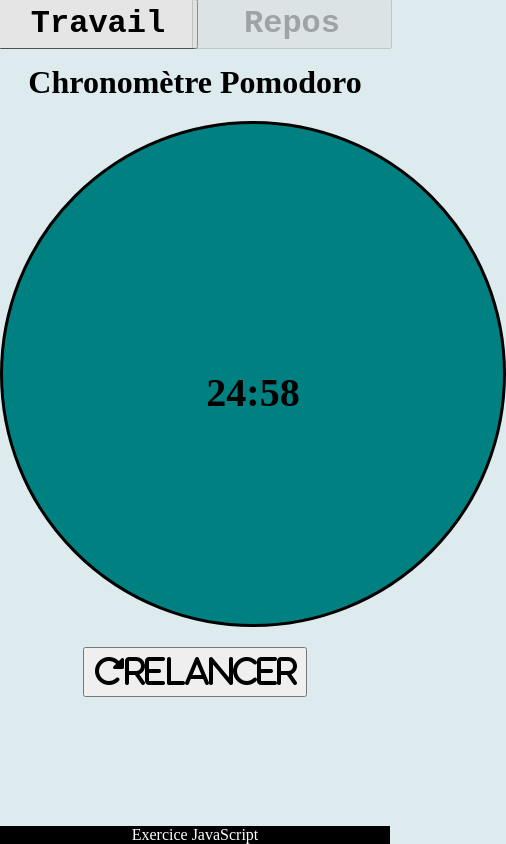
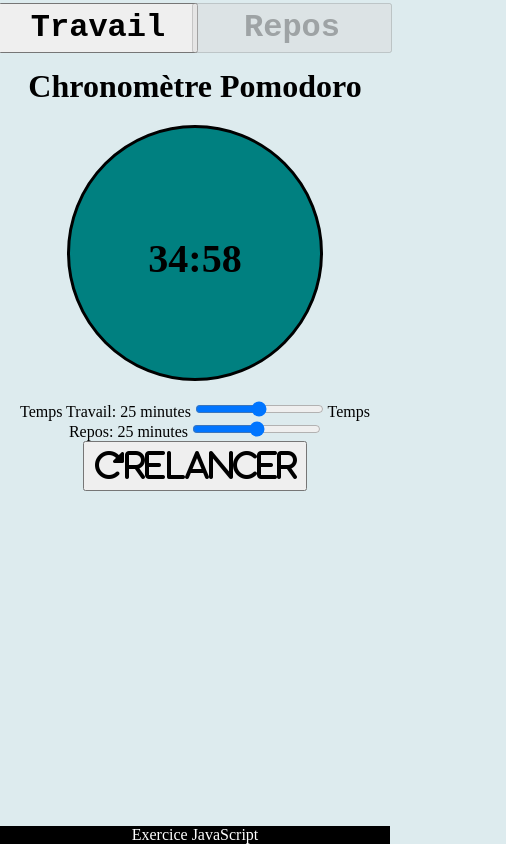
Before and after one commit to NekuaTicoz/pomodoro, a plain HTML site: page index.html in a window 390 px wide. Both pictures are taken after a click on the button "Debut". Shown: the whole page, 506 px wide, since content can reach past the window. Drawn offline with Linux system fonts and the light colour scheme.

Commit message:
feat de barre coulissante pour avoir le temps, refactor du responsive

```diff
--- a/css/style.css
+++ b/css/style.css
@@ -26,13 +26,13 @@ h1 {
 
 body {
     text-align: center;
-    padding-top: 1%;
+    padding-top: 2%;
     background-color: #ddebee;
 }
 
 #boiteChrono {
-    height: 500px;
-    width: 500px;
+    height: 250px;
+    width: 250px;
     margin-top: 20px;
     margin-bottom: 20px;
     margin-left: auto;
@@ -45,7 +45,7 @@ body {
 
 #chrono {
     font-size: 40px;
-    padding-top: 45%;
+    padding-top: 35%;
 }
 
 footer {
--- a/index.html
+++ b/index.html
@@ -4,6 +4,7 @@
 <head>
     <meta charset="UTF-8">
     <title>Pomodoro</title>
+    <meta name="viewport" content="width=device-width, initial-scale=1.0">
 
     <link rel="stylesheet" href="./css/style.css" />
 
@@ -21,6 +22,13 @@
         <h1 id="chrono">25:00</h1>
     </div>
 
+    <div>
+        <label for="travailTemps" id="texteTravail">Temps Travail: 25 minutes</label>
+        <input type="range" min="10" max="60" step="25" value="25" id="travailTemps"/>
+        <label for="reposTemps" id="texteRepos">Temps Repos: 25 minutes</label>
+        <input type="range" min="10" max="60" step="25" value="25" id="reposTemps"/>
+    </div>
+
     <button class="fa-solid fa-play fa-2xl" id="debut">Debut</button>
     <script src="js/app.js"></script>
     <footer>
--- a/js/app.js
+++ b/js/app.js
@@ -2,14 +2,25 @@
 //declaration des variables
 
 let chrono = document.getElementById("chrono");
-let tempsTravail = 1499;
-let tempsRepos = 1499;
-let temps = tempsTravail;
+let temps;
+let tempsTravail = document.getElementById("travailTemps");
+let tempsRepos = document.getElementById("reposTemps");
 const bouttonTravail = document.getElementById("travail");
 const bouttonRepos = document.getElementById("repos");
 const bouttonDebut = document.getElementById("debut");
 compteurTravail = true; //si true alors travail sinon repos
 compteurReset = false; //si true alors pret à reset sinon start
+
+//change les temps écrit a coté des slider qui permettent de changer le temps et change le temps actuellement écrit
+
+tempsTravail.onchange = function(){
+    document.getElementById("texteTravail").textContent = "Temps Travail: " +this.value+ " minutes";
+    chrono.textContent= (this.value< 10 ? "0" + this.value : this.value)+":00";
+}
+tempsRepos.onchange = function(){
+    document.getElementById("texteRepos").textContent = "Temps Repos: " +this.value+ " minutes";
+}
+
 
 //declaration des fonctions
 
@@ -63,10 +74,10 @@ function changementCouleur() { //change la couleur du fond pour mieux montrer la
 
 function passageTempsTravailRepos() { //gere le changement de temps entre repos et travail
     if (compteurTravail) {
-        temps = tempsTravail + 1;
+        temps = tempsTravail+1;
         affichageTemps(); //affiche le temps de début d'une itération
     } else {
-        temps = tempsRepos + 1;
+        temps = tempsRepos+1;
         affichageTemps();//affiche le temps de début d'une itération (évite l'affichage d'un 00:00 et d'un secondes perdu pour l'itération suivante)
     }
 }
@@ -76,6 +87,12 @@ function passageTempsTravailRepos() { //gere le changement de temps entre repos
 changementBouttons();//met à jour les bouttons travail/repos/debut pour etre sur de leur contenu
 
 bouttonDebut.onclick = function () {
+
+    //prend le temps actuelle sur les barres coulisantes pour initier les temps de travail, de repos, et le temps actuel
+    tempsTravail=parseInt(tempsTravail.value)*60-1;
+    tempsRepos=parseInt(tempsRepos.value)*60-1;
+    temps = tempsTravail;
+
     compteurReset = !compteurReset;
     changementBouttons();//met à jour pour mettre le boutton en relancer
     if (compteurReset) {
```
